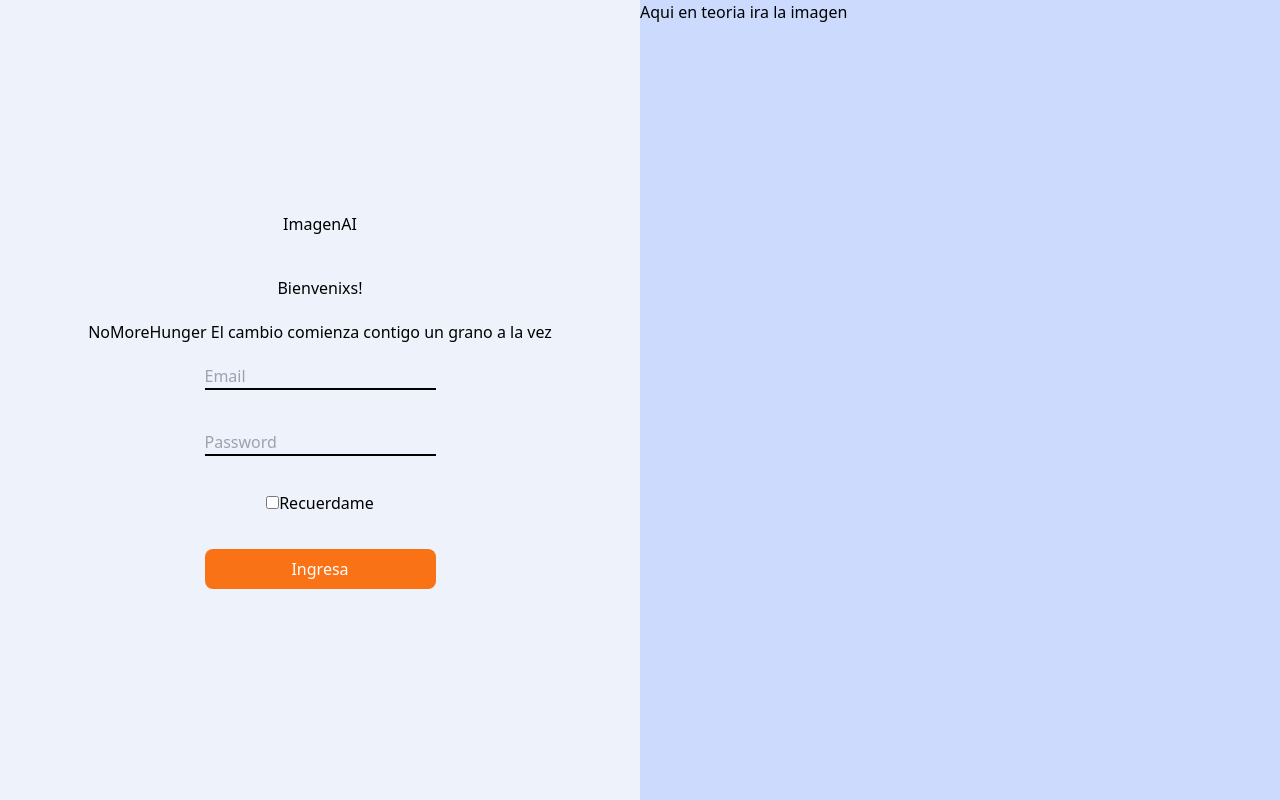
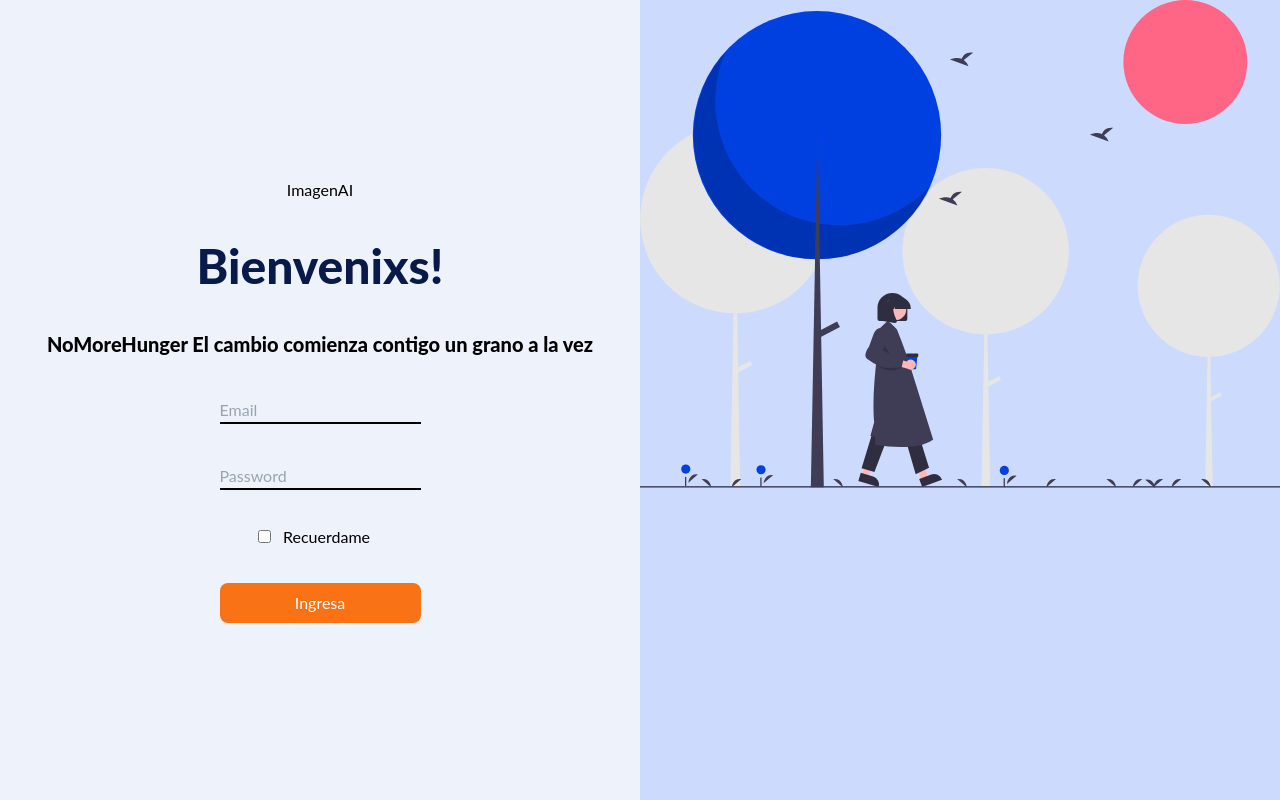
Before and after one commit to KaniMaki-bit/donaciones, a React (Vite) app in the folder react-ts/: page /login in a window 1280 px wide. Built offline with nearby package versions, Linux system fonts and the light colour scheme.

Commit message:
Finished login except picture

```diff
--- a/react-ts/src/components/Login.tsx
+++ b/react-ts/src/components/Login.tsx
@@ -5,19 +5,23 @@ export const Login = () => {
         <div className="h-screen w-screen flex">
             <div className=" w-1/2 bg-[#EDF2FB] flex flex-col justify-center items-center">
                 <div className="my-5">ImagenAI</div>
-                <div className="my-5">Bienvenixs!</div>
-                <div>NoMoreHunger El cambio comienza contigo un grano a la vez</div>
+                <div className="font-['Lato'] my-5 text-5xl font-extrabold text-[#071A4A]">Bienvenixs!</div>
+                <div className="font-['Lato'] my-5 text-xl font-extrabold text-['#071A4A']">NoMoreHunger El cambio comienza contigo un grano a la vez</div>
                 <form className="flex flex-col justify-center items-center" >
                     <input type="email" placeholder="Email" className=" my-5 border-b-2 border-black bg-[#EDF2FB]"></input>
                     <input type="email" placeholder="Password" className="my-5 border-b-2 border-black bg-[#EDF2FB]"></input>
                     <div>
                      <input type="checkbox" className="my-5 border-b-2 border-black bg-[#EDF2FB]"></input>
-                     <label >Recuerdame</label>
+                     <label className="mx-3">Recuerdame</label>
                     </div>
                     <button className="my-5 bg-orange-500 rounded-lg px-4 py-2 w-full text-white">Ingresa</button>
                 </form>
             </div>
-            <div className=" w-1/2 bg-[#CCDBFD]">Aqui en teoria ira la imagen</div>
+            <div className=" w-1/2 bg-[#CCDBFD]">
+                <div className="flex justify-start">
+                    <img src="..\public\undraw_walking_outside_re_56xo.svg" alt="not_found" />
+                </div>
+            </div>
         </div>
     </>
   )
--- a/react-ts/tailwind.config.js
+++ b/react-ts/tailwind.config.js
@@ -4,6 +4,9 @@ export default {
         "./src/**/*.{js,ts,jsx,tsx}",
     ],
     theme: {
+        fontFamily: {
+            sans: ['Lato', 'sans-serif']
+        },
         extend: {},
     },
     plugins: [],
```
Also changed, not shown: react-ts/public/undraw_walking_outside_re_56xo.svg (added).
